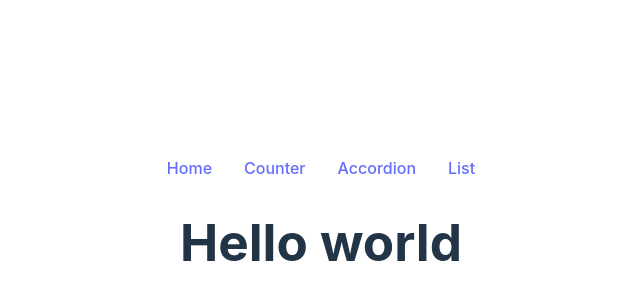
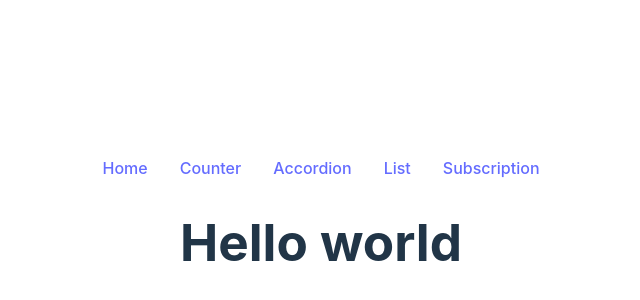
Before and after one commit to blardtony/Road-map-React, a React (Vite) app: page / in a window 1280 px wide. Shown: the part 170-470 px from the top of the page, without its empty margins (319-959 px from the left). Built offline with nearby package versions, Linux system fonts and the light colour scheme.

Commit message:
Context : Add subscription in the header

```diff
--- a/src/components/Header/Header.tsx
+++ b/src/components/Header/Header.tsx
@@ -23,6 +23,11 @@ const Header = () => {
       }}>
         List
       </NavLink>
+      <NavLink to="/subscription" className={({isActive}) => {
+        return isActive ? "active" : "";
+      }}>
+        Subscription
+      </NavLink>
     </header>
   )
 }
```
